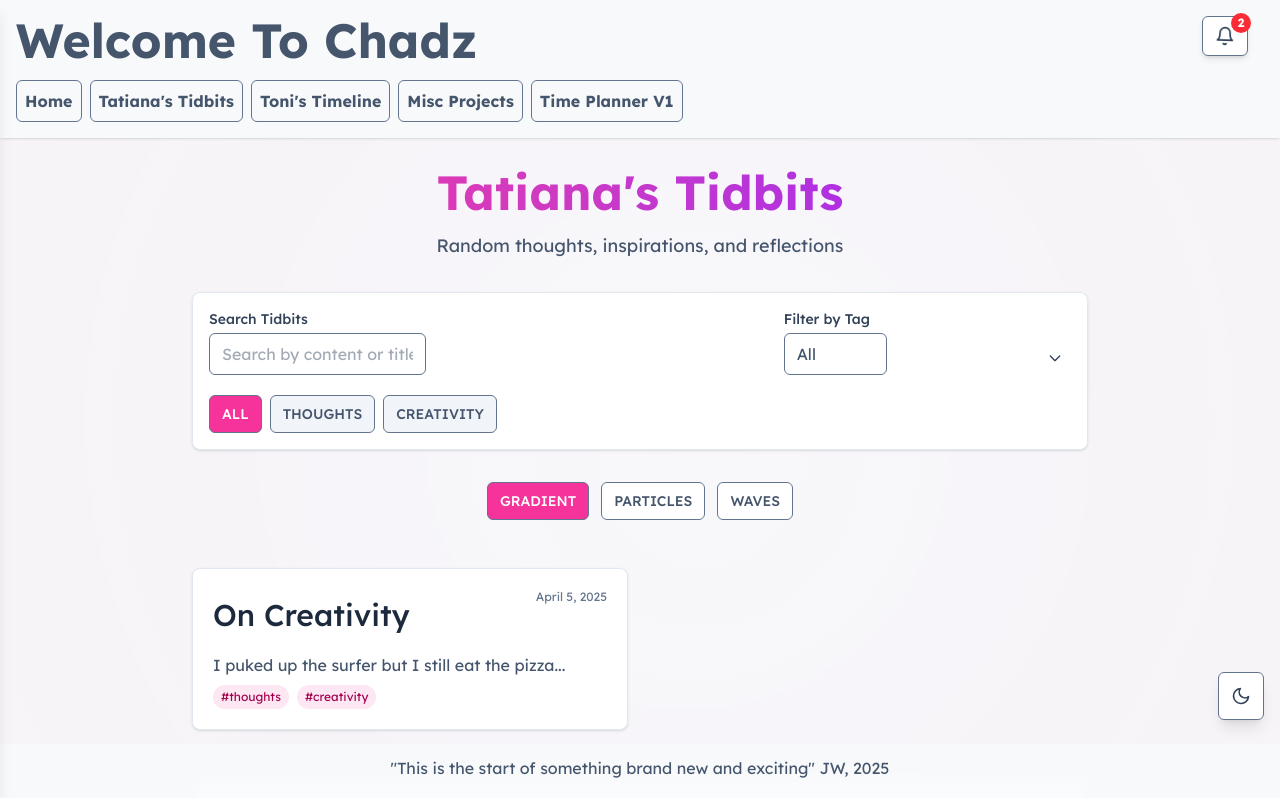
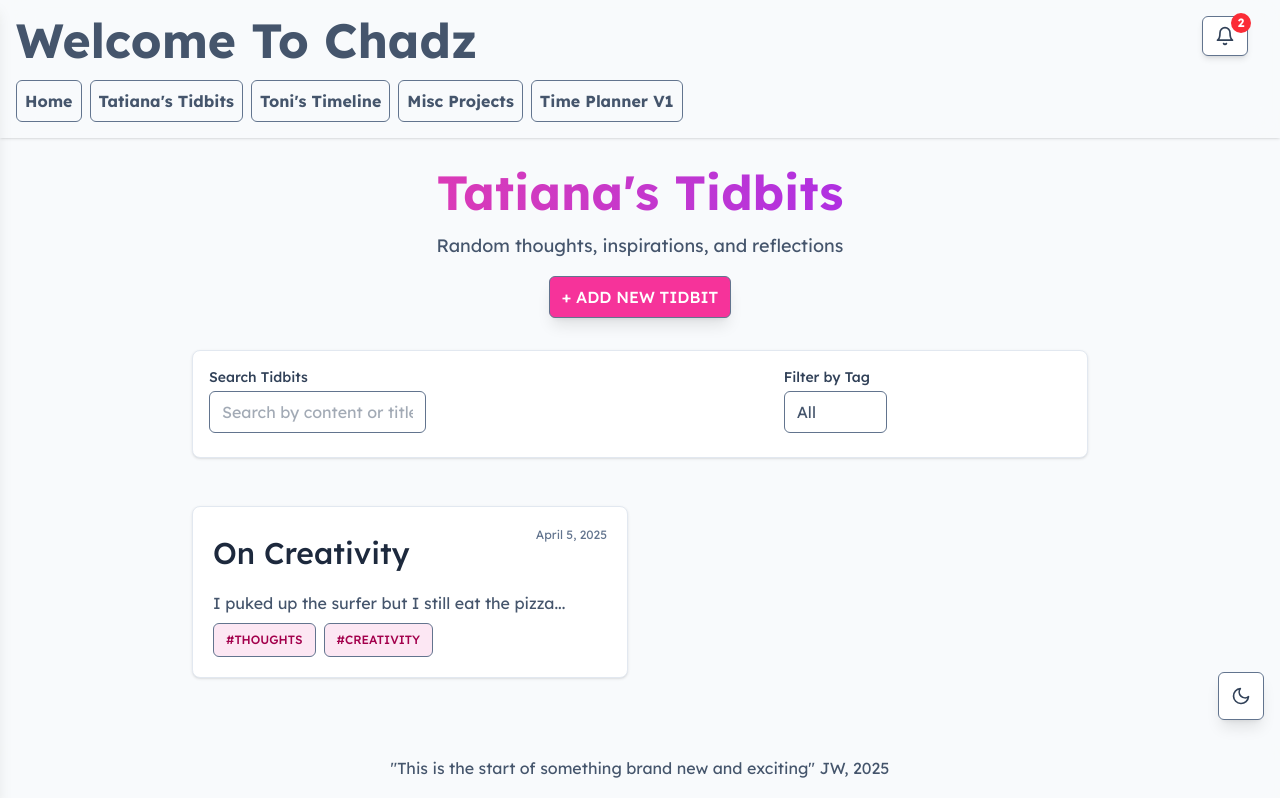
Before and after one commit to Jamickin/chata, a SvelteKit app: page /tati in a window 1280 px wide. Shown: the top 798 px of the page. Built offline with nearby package versions, Linux system fonts and the light colour scheme.

Commit message:
TidBit Update

```diff
--- a/src/routes/tati/+page.svelte
+++ b/src/routes/tati/+page.svelte
@@ -1,10 +1,31 @@
 <script>
-	import AnimatedBackground from '$lib/components/AnimatedBackground.svelte';
-	import FeatureCard from '$lib/components/FeatureCard.svelte';
 	import { onMount } from 'svelte';
 
-	// Tidbits content
-	let tidbits = $state([
+	// --- NEW: Passcode Configuration ---
+	// IMPORTANT: Change this to a secret passcode only you and your wife know.
+	const CORRECT_PASSCODE = 's3cretTidbitP@ss';
+
+	// --- STATE ---
+	let tidbits = $state([]);
+	let selectedTag = $state('all');
+	let searchQuery = $state('');
+
+	// --- NEW: State for the "Add Tidbit" Modal ---
+	let showModal = $state(false);
+	let isAuthenticated = $state(false);
+	let enteredPasscode = $state('');
+	let passcodeError = $state('');
+	let newTidbit = $state({ title: '', content: '', tags: '' });
+
+	// --- PERSISTENCE WITH LOCAL STORAGE ---
+	// Load tidbits from local storage when the component mounts
+	onMount(() => {
+		const savedTidbits = localStorage.getItem('tidbits');
+		if (savedTidbits) {
+			tidbits = JSON.parse(savedTidbits);
+		} else {
+			// Default tidbit if nothing is saved
+			tidbits = [
 				{
 					id: 1,
 					title: 'On Creativity',
@@ -12,60 +33,103 @@
 					date: 'April 5, 2025',
 					tags: ['thoughts', 'creativity']
 				}
-	]);
+			];
+		}
+	});
 
-	let selectedTag = $state('all');
-	let searchQuery = $state('');
-	let filteredTidbits = $state([]);
-
-	// Get all unique tags
-	let allTags = $state([]);
-
-	$effect(() => {
-		const tags = new Set();
-		tags.add('all');
-
+	// --- DERIVED STATE & EFFECTS ---
+	let allTags = $derived.by(() => {
+		const tags = new Set(['all']);
 		tidbits.forEach((tidbit) => {
 			tidbit.tags.forEach((tag) => tags.add(tag));
 		});
-
-		allTags = Array.from(tags);
+		return Array.from(tags);
 	});
 
-	// Filter tidbits based on selected tag and search query
-	$effect(() => {
-		filteredTidbits = tidbits.filter((tidbit) => {
+	let filteredTidbits = $derived.by(() => {
 		// Filter by tag
-			const tagMatch = selectedTag === 'all' || tidbit.tags.includes(selectedTag);
+		const tagMatch = (tidbit) => selectedTag === 'all' || tidbit.tags.includes(selectedTag);
 
 		// Filter by search
 		const searchLower = searchQuery.toLowerCase();
-			const contentMatch = tidbit.content.toLowerCase().includes(searchLower);
-			const titleMatch = tidbit.title.toLowerCase().includes(searchLower);
+		const searchMatch = (tidbit) =>
+			searchQuery === '' ||
+			tidbit.content.toLowerCase().includes(searchLower) ||
+			tidbit.title.toLowerCase().includes(searchLower);
 
-			return tagMatch && (contentMatch || titleMatch || searchQuery === '');
-		});
+		return tidbits
+			.filter((tidbit) => tagMatch(tidbit) && searchMatch(tidbit))
+			.sort((a, b) => b.id - a.id);
 	});
 
+	// --- NEW: Effect to save tidbits to local storage whenever they change ---
+	$effect(() => {
+		// The initial empty array on startup shouldn't clear storage
+		if (tidbits.length > 0) {
+			localStorage.setItem('tidbits', JSON.stringify(tidbits));
+		}
+	});
+
+	// --- FUNCTIONS ---
 	function handleTagSelect(tag) {
 		selectedTag = tag;
 	}
 
-	// Animated background options
-	let colorScheme = $state('pink');
-	let backgroundVariant = $state('gradient');
+	// --- NEW: Functions to handle the modal and form submission ---
+	function openModal() {
+		showModal = true;
+	}
 
-	function changeBackground(variant) {
-		backgroundVariant = variant;
+	function closeModal() {
+		showModal = false;
+		isAuthenticated = false; // Reset authentication on close
+		enteredPasscode = '';
+		passcodeError = '';
+	}
+
+	function handlePasscodeSubmit(event) {
+		event.preventDefault(); // <-- Add this line
+		if (enteredPasscode === CORRECT_PASSCODE) {
+			isAuthenticated = true;
+			passcodeError = '';
+		} else {
+			passcodeError = 'Incorrect passcode. Please try again.';
+		}
+	}
+
+	function handleAddTidbit(event) {
+		event.preventDefault(); // <-- Add this line
+		if (!newTidbit.title || !newTidbit.content) {
+			alert('Please fill out both title and content.');
+			return;
+		}
+
+		const newEntry = {
+			id: Date.now(), // Use timestamp for a unique ID
+			title: newTidbit.title,
+			content: newTidbit.content,
+			date: new Date().toLocaleDateString('en-US', {
+				month: 'long',
+				day: 'numeric',
+				year: 'numeric'
+			}),
+			// Split comma-separated tags into an array, and trim whitespace
+			tags: newTidbit.tags
+				.split(',')
+				.map((tag) => tag.trim())
+				.filter((tag) => tag)
+		};
+
+		tidbits = [newEntry, ...tidbits];
+
+		// Reset form and close modal
+		newTidbit = { title: '', content: '', tags: '' };
+		closeModal();
 	}
 </script>
 
-<!-- Animated background -->
-<AnimatedBackground variant={backgroundVariant} opacity={0.05} {colorScheme} />
-
-<!-- Header section -->
 <div class="max-w-4xl mx-auto mb-12">
-	<div class="text-center mb-8">
+	<div class="text-center mb-8 relative">
 		<h1
 			class="text-4xl md:text-5xl font-bold mb-4 bg-clip-text text-transparent bg-gradient-to-r from-pink-500 to-purple-600"
 		>
@@ -74,9 +138,17 @@
 		<p class="text-lg text-slate-600 dark:text-slate-300">
 			Random thoughts, inspirations, and reflections
 		</p>
+
+		<div class="mt-4">
+			<button
+				onclick={openModal}
+				class="bg-pink-500 text-white font-bold py-2 px-4 rounded-full hover:bg-pink-600 transition-colors shadow-lg"
+			>
+				+ Add New Tidbit
+			</button>
+		</div>
 	</div>
 
-	<!-- Search and filter -->
 	<div
 		class="mb-8 bg-white dark:bg-slate-800 rounded-lg shadow-sm border border-slate-200 dark:border-slate-700 p-4"
 	>
@@ -114,94 +186,16 @@
 							<option value={tag}>{tag.charAt(0).toUpperCase() + tag.slice(1)}</option>
 						{/each}
 					</select>
-					<div
-						class="pointer-events-none absolute inset-y-0 right-0 flex items-center px-2 text-slate-700 dark:text-slate-300"
-					>
-						<svg class="w-4 h-4" fill="none" stroke="currentColor" viewBox="0 0 24 24">
-							<path
-								stroke-linecap="round"
-								stroke-linejoin="round"
-								stroke-width="2"
-								d="M19 9l-7 7-7-7"
-							></path>
-						</svg>
+				</div>
 			</div>
 		</div>
 	</div>
 </div>
 
-		<!-- Tags quick selection -->
-		<div class="mt-3 flex flex-wrap gap-2">
-			{#each allTags as tag}
-				<button
-					class="px-3 py-1 text-sm rounded-full transition-colors {selectedTag === tag
-						? 'bg-pink-500 text-white'
-						: 'bg-slate-100 dark:bg-slate-700 hover:bg-slate-200 dark:hover:bg-slate-600'}"
-					onclick={() => handleTagSelect(tag)}
-				>
-					{tag.charAt(0).toUpperCase() + tag.slice(1)}
-				</button>
-			{/each}
-		</div>
-	</div>
-
-	<!-- Background style toggle -->
-	<div class="flex justify-center gap-3 mb-8">
-		<button
-			class="px-3 py-1 text-sm rounded-md transition-colors {backgroundVariant === 'gradient'
-				? 'bg-pink-500 text-white'
-				: 'bg-white dark:bg-slate-800 border border-slate-200 dark:border-slate-700'}"
-			onclick={() => changeBackground('gradient')}
-		>
-			Gradient
-		</button>
-		<button
-			class="px-3 py-1 text-sm rounded-md transition-colors {backgroundVariant === 'particles'
-				? 'bg-pink-500 text-white'
-				: 'bg-white dark:bg-slate-800 border border-slate-200 dark:border-slate-700'}"
-			onclick={() => changeBackground('particles')}
-		>
-			Particles
-		</button>
-		<button
-			class="px-3 py-1 text-sm rounded-md transition-colors {backgroundVariant === 'waves'
-				? 'bg-pink-500 text-white'
-				: 'bg-white dark:bg-slate-800 border border-slate-200 dark:border-slate-700'}"
-			onclick={() => changeBackground('waves')}
-		>
-			Waves
-		</button>
-	</div>
-</div>
-
-<!-- Tidbits content -->
 <div class="max-w-4xl mx-auto">
-	{#if filteredTidbits.length === 0}
-		<div
-			class="text-center py-12 bg-white dark:bg-slate-800 rounded-lg shadow-sm border border-slate-200 dark:border-slate-700"
-		>
-			<svg
-				xmlns="http://www.w3.org/2000/svg"
-				class="mx-auto h-12 w-12 text-slate-400"
-				fill="none"
-				viewBox="0 0 24 24"
-				stroke="currentColor"
-			>
-				<path
-					stroke-linecap="round"
-					stroke-linejoin="round"
-					stroke-width="2"
-					d="M9.172 16.172a4 4 0 015.656 0M9 10h.01M15 10h.01M12 13a1 1 0 100-2 1 1 0 000 2z"
-				/>
-			</svg>
-			<h3 class="mt-4 text-lg font-medium text-slate-700 dark:text-slate-300">No tidbits found</h3>
-			<p class="mt-2 text-slate-500 dark:text-slate-400">
-				Try changing your search or filter settings
-			</p>
-		</div>
-	{:else}
+	{#if filteredTidbits.length === 0}{:else}
 		<div class="grid grid-cols-1 md:grid-cols-2 gap-6">
-			{#each filteredTidbits as tidbit}
+			{#each filteredTidbits as tidbit (tidbit.id)}
 				<div
 					class="bg-white dark:bg-slate-800 rounded-lg shadow-sm border border-slate-200 dark:border-slate-700 overflow-hidden hover:shadow-md transition-shadow"
 				>
@@ -215,12 +209,12 @@
 
 						<div class="flex flex-wrap gap-2">
 							{#each tidbit.tags as tag}
-								<span
-									class="px-2 py-1 text-xs rounded-full bg-pink-100 text-pink-800 dark:bg-pink-900/30 dark:text-pink-300"
+								<button
+									class="px-2 py-1 text-xs rounded-full bg-pink-100 text-pink-800 dark:bg-pink-900/30 dark:text-pink-300 cursor-pointer hover:bg-pink-200"
 									onclick={() => handleTagSelect(tag)}
 								>
 									#{tag}
-								</span>
+								</button>
 							{/each}
 						</div>
 					</div>
@@ -228,17 +222,110 @@
 			{/each}
 		</div>
 	{/if}
+</div>
 
-	<!-- Coming soon section -->
+{#if showModal}
 	<div
-		class="mt-12 text-center p-8 bg-white dark:bg-slate-800 rounded-lg shadow-sm border border-slate-200 dark:border-slate-700"
+		class="fixed inset-0 bg-black/50 z-50 flex items-center justify-center p-4"
+		onclick={closeModal}
 	>
-		<h2 class="text-2xl font-semibold text-slate-800 dark:text-white mb-4">
-			More Tidbits Coming Soon
-		</h2>
-		<p class="text-slate-600 dark:text-slate-300 max-w-2xl mx-auto">
-			Tatiana is brewing up more thoughts and insights to share with the world. Check back regularly
-			for new content!
+		<div
+			class="bg-white dark:bg-slate-800 rounded-lg shadow-2xl w-full max-w-lg"
+			onclick={(e) => e.stopPropagation()}
+		>
+			{#if !isAuthenticated}
+				<div class="p-6">
+					<h2 class="text-2xl font-bold mb-4 text-slate-800 dark:text-white">Enter Passcode</h2>
+					<p class="text-slate-600 dark:text-slate-300 mb-4">
+						To add a new tidbit, please enter the passcode.
 					</p>
+					<form onsubmit={handlePasscodeSubmit}>
+						<input
+							type="password"
+							bind:value={enteredPasscode}
+							placeholder="Your passcode..."
+							class="w-full px-3 py-2 border border-slate-300 dark:border-slate-600 rounded-md mb-2"
+							required
+						/>
+						{#if passcodeError}
+							<p class="text-red-500 text-sm mb-4">{passcodeError}</p>
+						{/if}
+						<div class="flex justify-end gap-3">
+							<button
+								type="button"
+								onclick={closeModal}
+								class="px-4 py-2 rounded-md text-slate-700 dark:text-slate-200 hover:bg-slate-100 dark:hover:bg-slate-700"
+								>Cancel</button
+							>
+							<button
+								type="submit"
+								class="px-4 py-2 rounded-md bg-pink-500 text-white hover:bg-pink-600">Unlock</button
+							>
+						</div>
+					</form>
+				</div>
+			{:else}
+				<div class="p-6">
+					<h2 class="text-2xl font-bold mb-4 text-slate-800 dark:text-white">Add a New Tidbit</h2>
+					<form onsubmit={handleAddTidbit} class="flex flex-col gap-4">
+						<div>
+							<label
+								for="title"
+								class="block text-sm font-medium text-slate-700 dark:text-slate-300 mb-1"
+								>Title</label
+							>
+							<input
+								id="title"
+								type="text"
+								bind:value={newTidbit.title}
+								class="w-full px-3 py-2 border border-slate-300 dark:border-slate-600 rounded-md"
+								required
+							/>
+						</div>
+						<div>
+							<label
+								for="content"
+								class="block text-sm font-medium text-slate-700 dark:text-slate-300 mb-1"
+								>Content</label
+							>
+							<textarea
+								id="content"
+								rows="4"
+								bind:value={newTidbit.content}
+								class="w-full px-3 py-2 border border-slate-300 dark:border-slate-600 rounded-md"
+								required
+							></textarea>
+						</div>
+						<div>
+							<label
+								for="tags"
+								class="block text-sm font-medium text-slate-700 dark:text-slate-300 mb-1"
+								>Tags (comma-separated)</label
+							>
+							<input
+								id="tags"
+								type="text"
+								bind:value={newTidbit.tags}
+								placeholder="e.g. thoughts, svelte, fun"
+								class="w-full px-3 py-2 border border-slate-300 dark:border-slate-600 rounded-md"
+							/>
+						</div>
+						<div class="flex justify-end gap-3 mt-2">
+							<button
+								type="button"
+								onclick={closeModal}
+								class="px-4 py-2 rounded-md text-slate-700 dark:text-slate-200 hover:bg-slate-100 dark:hover:bg-slate-700"
+								>Cancel</button
+							>
+							<button
+								type="submit"
+								class="px-4 py-2 rounded-md bg-pink-500 text-white hover:bg-pink-600"
+								>Save Tidbit</button
+							>
+						</div>
+					</form>
+				</div>
+			{/if}
 		</div>
 	</div>
+{/if}
```
Lines whose indentation alone changed are shown as unchanged.
